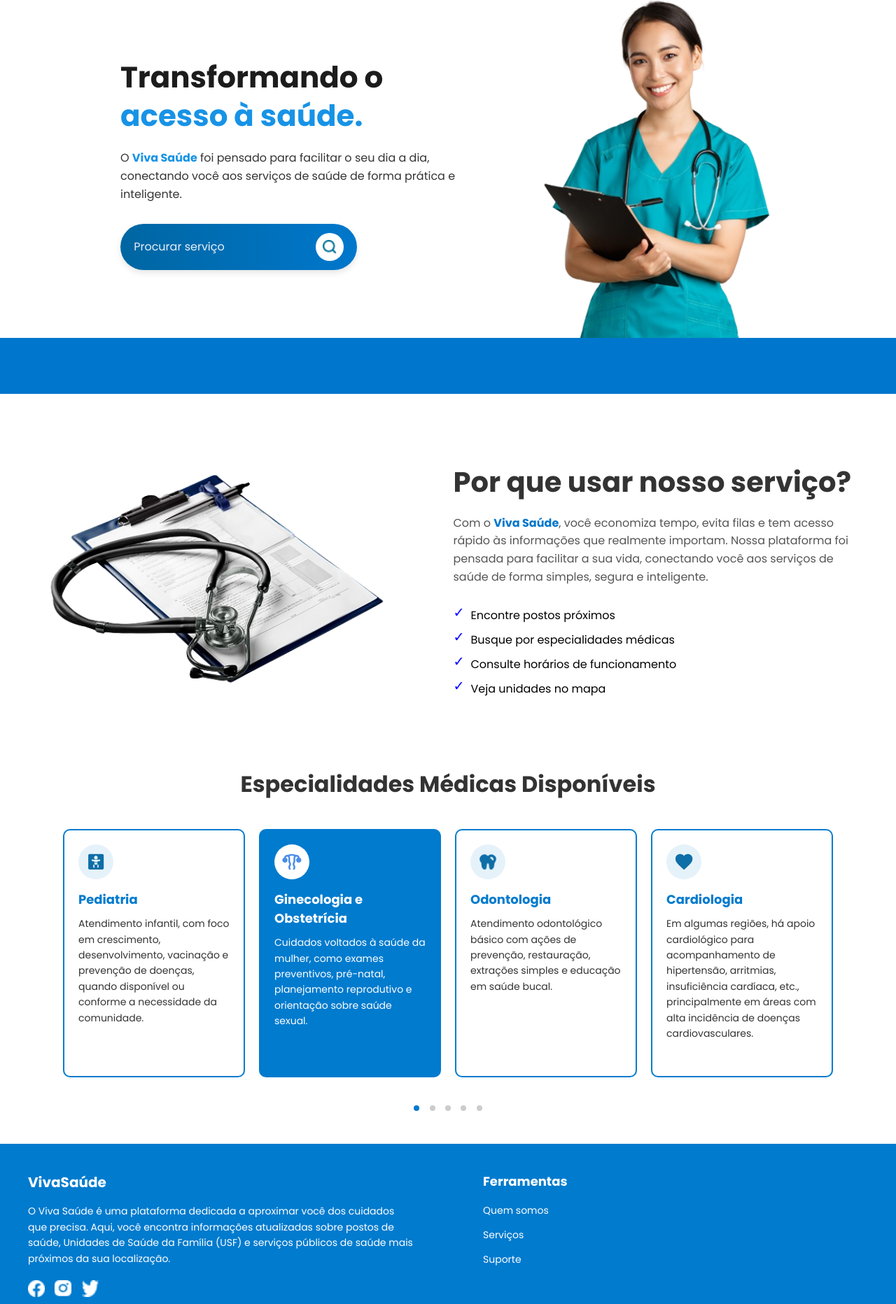
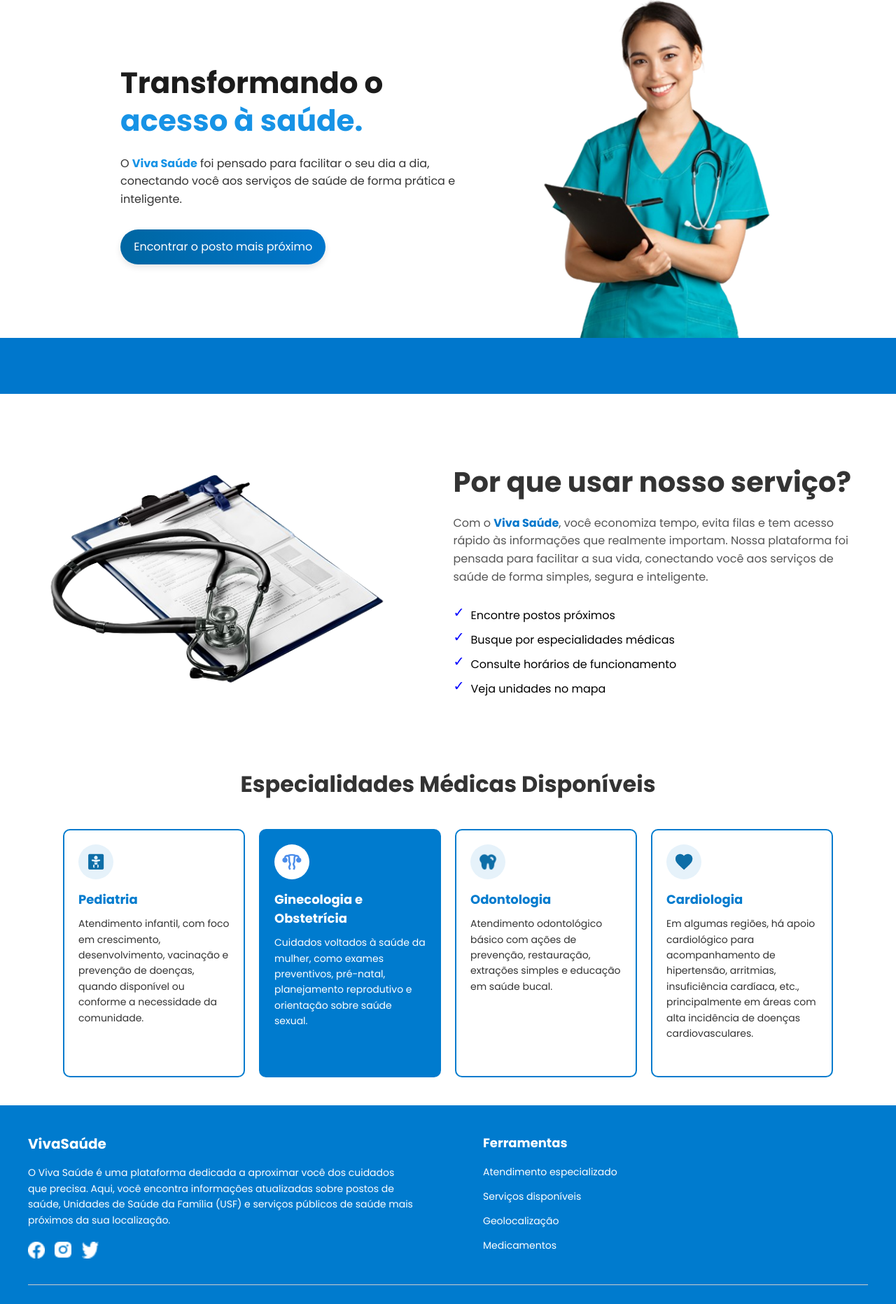
Before and after one commit to Flaviojr-dev/viva-saude, a website: page index.html in a window 1280 px wide. Shown: the part 171-2035 px from the top of the page at 70% size. Drawn offline with nearby package versions, Linux system fonts and the light colour scheme.

Commit message:
first commit

```diff
--- a/index.html
+++ b/index.html
@@ -35,10 +35,9 @@
                     <a href="#" class="dropdown-toggle">Serviços</a>
                     <ul class="dropdown-menu hidden">
                         <li><a href="pages/atend_esp.html">Atendimento especializado</a></li>
-                        <li><a href="#">Funcionamento</a></li>
-                        <li><a href="pages/postos.html">Postos de Saúde</a></li>
                         <li><a href="pages/servicos_disponiveis.html">Serviços disponíveis</a></li>
                         <li><a href="./pages/geoloc.html">Geolocalização</a></li>
+                        <li><a href="./pages/farm.html">Medicamentos</a></li>
                     </ul>
                 </li>
                 <li><a href="#">Contato</a></li>
@@ -57,10 +56,7 @@
                 O <span class="bold-blue">Viva Saúde</span> foi pensado para facilitar o seu dia a dia, conectando você aos serviços de saúde de forma prática e inteligente.
             </p>
             <div class="search-container" data-aos="fade-up" data-aos-delay="400">
-                <input type="text" placeholder="Procurar serviço">
-                <button class="search-button">
-                    <img src="/assets/images/Group (2).png" alt="Buscar">
-                </button>
+                <button><a style="color: white;" href="./pages/geoloc.html">Encontrar o posto mais próximo</a> </button>
             </div>
         </div>
 
@@ -133,14 +129,6 @@
             </div>
 
         </div>
-
-        <div class="indicadores">
-            <span class="ativo"></span>
-            <span></span>
-            <span></span>
-            <span></span>
-            <span></span>
-        </div>
     </div>
 
     <footer class="footer" data-aos="fade-up">
@@ -162,9 +150,10 @@
             <div class="footer-right" data-aos="fade-up" data-aos-delay="200">
                 <h4>Ferramentas</h4>
                 <ul>
-                    <li><a href="#">Quem somos</a></li>
-                    <li><a href="#">Serviços</a></li>
-                    <li><a href="#">Suporte</a></li>
+                    <li><a href="pages/atend_esp.html">Atendimento especializado</a></li>
+                        <li><a href="pages/servicos_disponiveis.html">Serviços disponíveis</a></li>
+                        <li><a href="./pages/geoloc.html">Geolocalização</a></li>
+                        <li><a href="./pages/farm.html">Medicamentos</a></li>
                 </ul>
             </div>
         </div>
```
Also changed, not shown: pages/atend_esp.html (+2 -3 lines), pages/farm.html (+5 -6 lines), pages/geoloc.html (+4 -5 lines), pages/geoloc_new.html (+1 -3 lines), pages/postos.html (+3 -5 lines), pages/servicos_disponiveis.html (+1 -2 lines), 1 other file.
